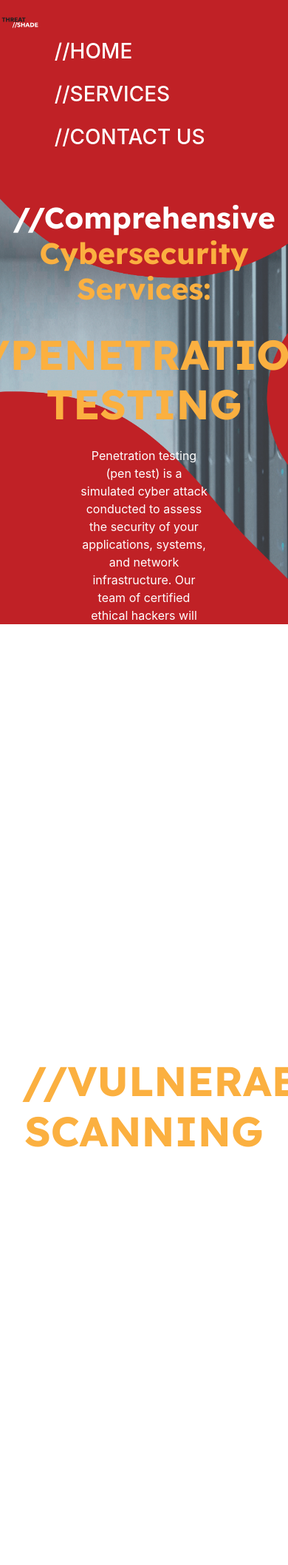
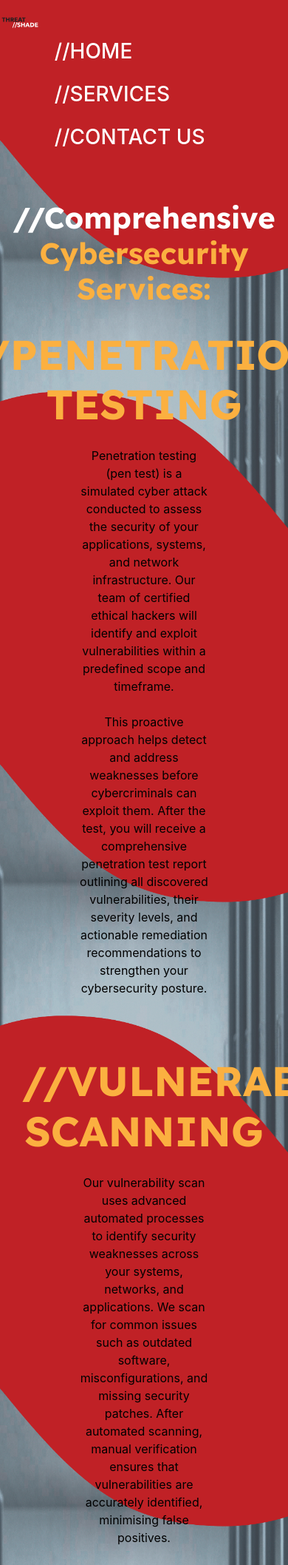
Before and after one commit to SeanKDugg/threatshade, a Flask app: page /services/ in a window 390 px wide; the page is wider, and only the part inside the window is pictured. Shown: the top 2116 px of that part at 74% size. Run offline with Flask 3, Linux system fonts and the light colour scheme.

Commit message:
Move reusable media styles to base.css

```diff
--- a/static/css/base.css
+++ b/static/css/base.css
@@ -101,3 +101,15 @@
     margin-left: 50%;
     margin-right: 50%;
 }
+
+
+@media (max-width: 991.98px) {
+    body {
+        background-position: bottom;
+        background-attachment: fixed !important;
+    }
+
+    p, .media-black {
+        color: black;
+    }
+}
--- a/static/css/index.css
+++ b/static/css/index.css
@@ -35,16 +35,10 @@
 @media (max-width: 991.98px) {
     body {
         background-image: url('../images/BKG -- Homepage (long)-150dpi.jpg') !important;
-        background-position: bottom;
-        background-attachment: fixed !important;
     }
 
     #about {
         color: #fbb040;
-    }
-
-    p, .media-black {
-        color: black;
     }
 
     .phone-img {
```
